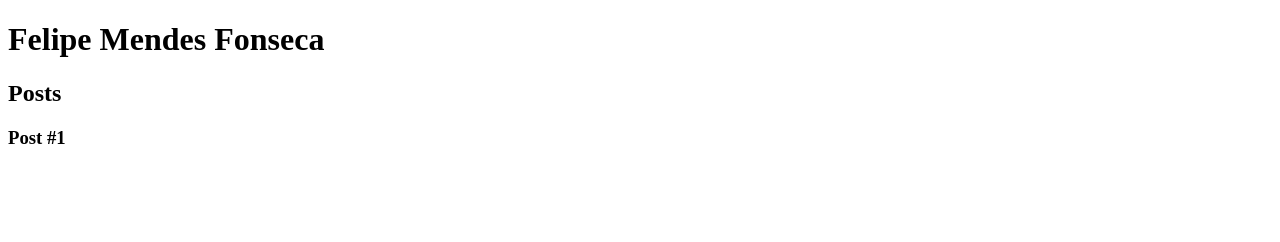
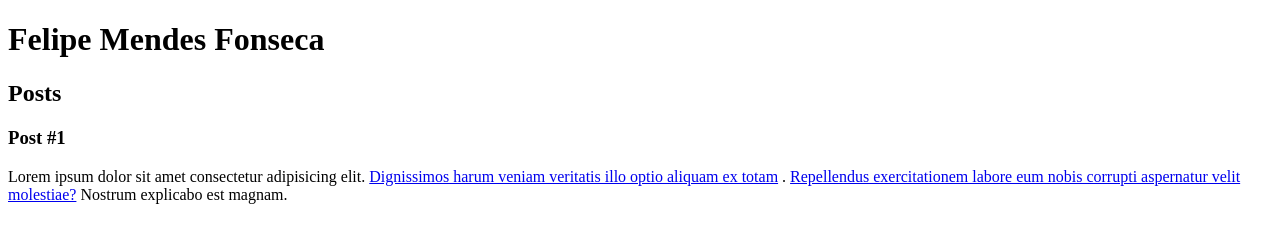
Before and after one commit to femendesf/IntroducaoWebSite-HTML-CSS3, a plain HTML site: page index.html in a window 1280 px wide. Drawn offline with Linux system fonts and the light colour scheme.

Commit message:
adicionando tags no index
Conteudo da aula de 'Como usar textos e links em html', adicionando tag para link de site e email

```diff
--- a/index.html
+++ b/index.html
@@ -22,6 +22,7 @@
             <header>
                 <h3>Post #1</h3>
             </header>
+            <p>Lorem ipsum dolor sit amet consectetur adipisicing elit. <a href="https://github.com/femendesf" target="_blank">Dignissimos harum veniam veritatis illo optio aliquam ex totam</a> . <a href="mailto:felipe.cwb13@gmail.com">Repellendus exercitationem labore eum nobis corrupti aspernatur velit molestiae?</a>  Nostrum explicabo est magnam.</p>
         </article>
     </section>
 
```
